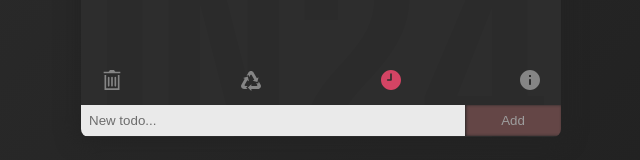
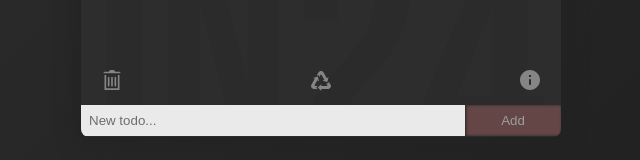
Before and after one commit to evgeny-rov/in24, a React (Create React App) app: page / in a window 1280 px wide. Shown: the part 583-743 px from the top of the page, without its empty margins (319-959 px from the left). Built offline with nearby package versions, Linux system fonts and the light colour scheme.

Commit message:
remade countdown toggling logic, small ts fixes

```diff
--- a/src/App.tsx
+++ b/src/App.tsx
@@ -10,7 +10,6 @@ import AppReset from './components/Menu/AppReset';
 import Info from './components/Menu/Info';
 import AddTodo from './components/Menu/AddTodo';
 import Recycle from './components/Menu/Recycle';
-import ToggleCountdown from './components/Menu/ToggleCountdown';
 
 import { AppWrapper, BGLogo, TodoContainer } from './styled/general';
 
@@ -28,7 +27,6 @@ function App() {
           <Toolbar>
             <AppReset />
             <Recycle />
-            <ToggleCountdown />
             <Info />
           </Toolbar>
           <AddTodo />
--- a/src/components/Menu/Info.tsx
+++ b/src/components/Menu/Info.tsx
@@ -11,7 +11,9 @@ export default () => {
         <hr />
         <span>To remove todo swipe it to the right</span>
         <span>or click twice on the checkbox.</span>
+        <hr />
         <span>Use recycle to remove all complete todos.</span>
+        <span>You can turn off/on timer by clicking on it.</span>
       </StyledToolTip>
       <InfoSVG />
     </StyledInfoWrapper>
--- a/src/components/Menu/ToggleCountdown.tsx
+++ /dev/null
@@ -1,31 +0,0 @@
-import React, { FunctionComponent } from 'react';
-import { connect } from 'react-redux';
-import { StyledCountdownMod } from '../../styled/menu';
-import { toggleCountdown } from '../../redux/actions';
-import { ReactComponent as ClockSVG } from '../../assets/clock.svg';
-
-interface Props {
-  isCountdownActive: boolean;
-  toggleCountdown: () => Action;
-}
-
-const CountdownMod: FunctionComponent<Props> = ({
-  isCountdownActive,
-  toggleCountdown,
-}) => {
-  return (
-    <StyledCountdownMod
-      title="Toggle Countdown"
-      active={isCountdownActive}
-      onClick={toggleCountdown}
-    >
-      <ClockSVG />
-    </StyledCountdownMod>
-  );
-};
-
-const mapStateToProps = ({ isCountdownActive }: AppState) => ({
-  isCountdownActive,
-});
-
-export default connect(mapStateToProps, { toggleCountdown })(CountdownMod);
--- a/src/components/Status/Countdown.tsx
+++ b/src/components/Status/Countdown.tsx
@@ -1,6 +1,6 @@
 import React, { FunctionComponent } from 'react';
 import { connect } from 'react-redux';
-import { resetApp } from '../../redux/actions';
+import { resetApp, toggleCountdown } from '../../redux/actions';
 import useCountdown from '../../hooks/useCountdown';
 import oneDayInMsToString from '../../utils/oneDayInMstoString';
 import { StyledCount } from '../../styled/status';
@@ -9,17 +9,19 @@ interface Props {
   countAmount: number;
   isCountdownActive: boolean;
   resetApp: () => Action;
+  toggleCountdown: () => Action;
 }
 
 const Countdown: FunctionComponent<Props> = ({
   countAmount,
   isCountdownActive,
   resetApp,
+  toggleCountdown,
 }) => {
   const timeLeft = useCountdown(countAmount, resetApp, !isCountdownActive);
 
   return (
-    <StyledCount active={isCountdownActive}>
+    <StyledCount active={isCountdownActive} role="button" onClick={toggleCountdown}>
       {isCountdownActive ? oneDayInMsToString(timeLeft) : '00:00:00'}
     </StyledCount>
   );
@@ -31,4 +33,4 @@ const mapStateToProps = ({ expires, isCountdownActive }: AppState) => ({
   key: expires,
 });
 
-export default connect(mapStateToProps, { resetApp })(Countdown);
+export default connect(mapStateToProps, { resetApp, toggleCountdown })(Countdown);
--- a/src/styled/menu.ts
+++ b/src/styled/menu.ts
@@ -21,12 +21,6 @@ export const StyledToolbar = styled(MenuItem)`
   justify-content: space-between;
   align-items: center;
   padding: 0 1.3rem;
-`;
-
-export const StyledCountdownMod = styled.div<{ active?: boolean }>`
-  svg path {
-    fill: ${({ active }) => active ? 'rgb(231, 71, 106) !important' : 'none'};
-  }
 `;
 
 export const StyledToolTip = styled.div`
--- a/src/types.d.ts
+++ b/src/types.d.ts
@@ -12,7 +12,7 @@ declare interface Todo {
 declare interface AppState {
   allIds: number[];
   todosById: {
-    [id: number]: Task;
+    [id: number]: Todo;
   };
   expires: number;
   isCountdownActive: boolean;
```
Also changed, not shown: src/assets/clock.svg (deleted).
